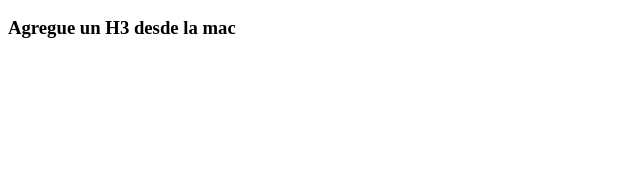
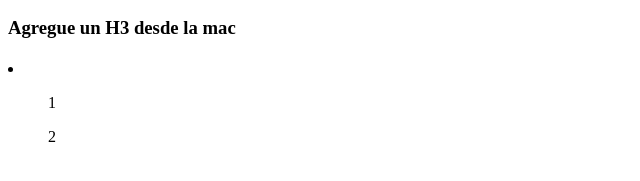
Before and after one commit to jrc9/Prueba-GIT, a plain HTML site: page index.html in a window 1280 px wide. Shown: the part 251-432 px from the top of the page, 0-640 px from the left. Drawn offline with Linux system fonts and the light colour scheme.

Commit message:
Agregue lista

```diff
--- a/index.html
+++ b/index.html
@@ -15,5 +15,7 @@
     <h3>Agregue un H3 desde la mac</h3>
     <h3></h3>
     <h4></h4>
+
+    <li><ul>1</ul><ul>2</ul></li>
 </body>
 </html>
```
